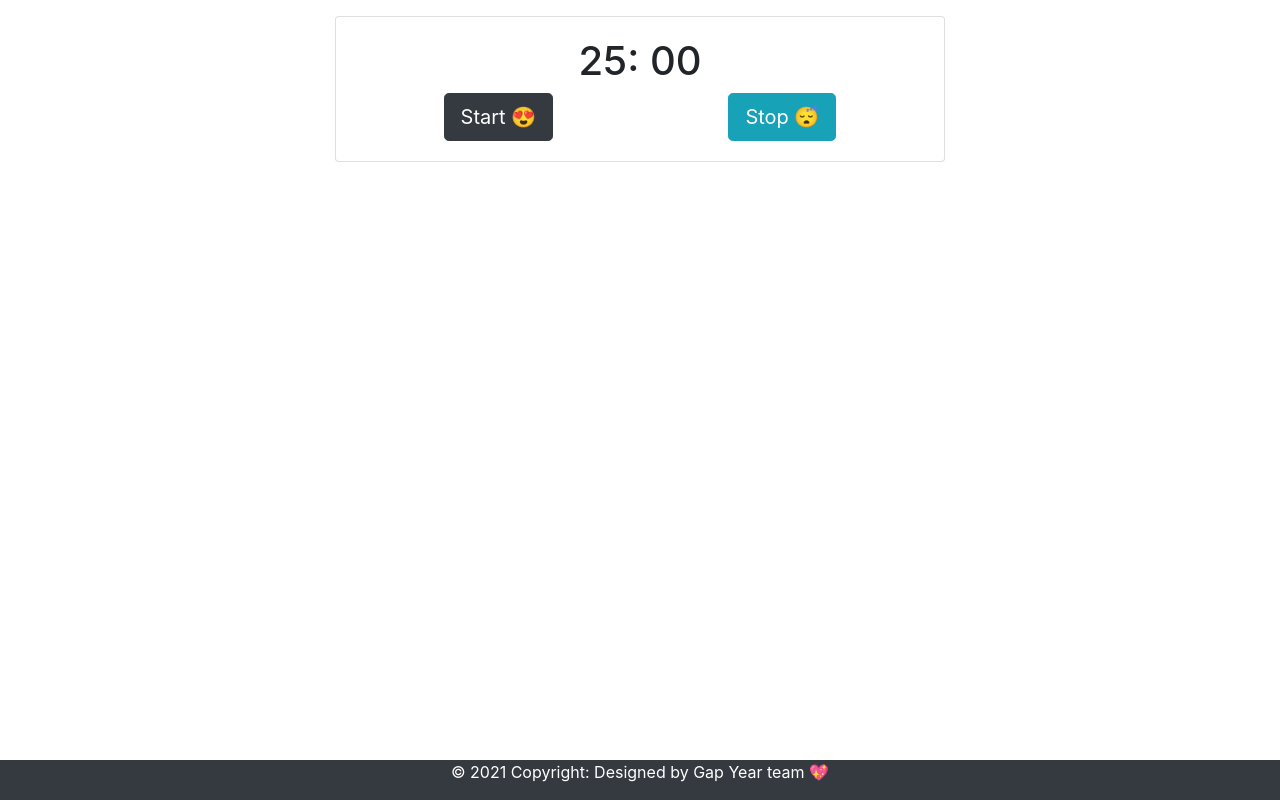
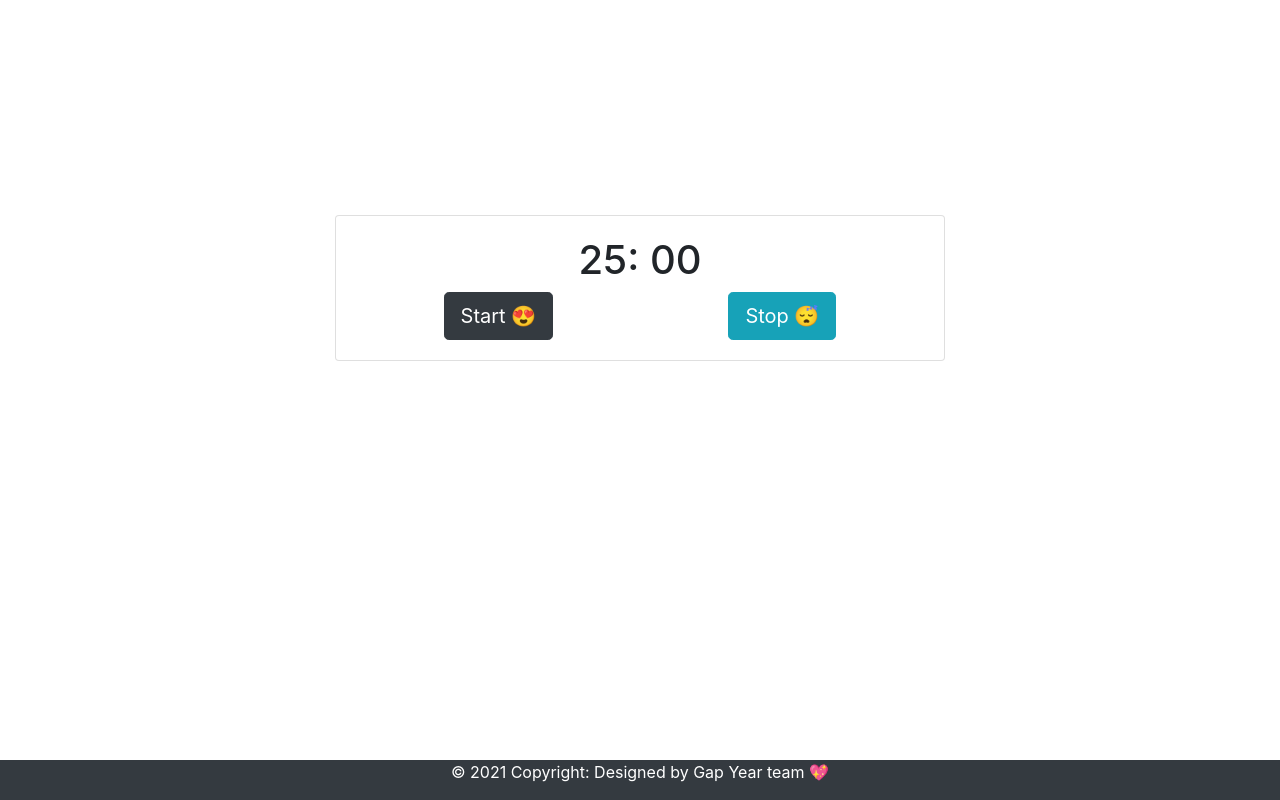
Before and after one commit to the-sol/pomodoro, a React (Create React App) app: page / in a window 1280 px wide. Built offline with nearby package versions, Linux system fonts and the light colour scheme.

Commit message:
Fix: make TimerArea in the center of page

```diff
--- a/src/App.jsx
+++ b/src/App.jsx
@@ -8,7 +8,7 @@ import Footer from './component/Footer';
 
 const App = () => (
   <div className="d-flex flex-column min-vh-100">
-    <Container fluid>
+    <Container fluid className="my-auto">
       <Row className="mt-3">
         <Col md={{ span: 6, offset: 3 }}><TimerArea /></Col>
       </Row>
```
